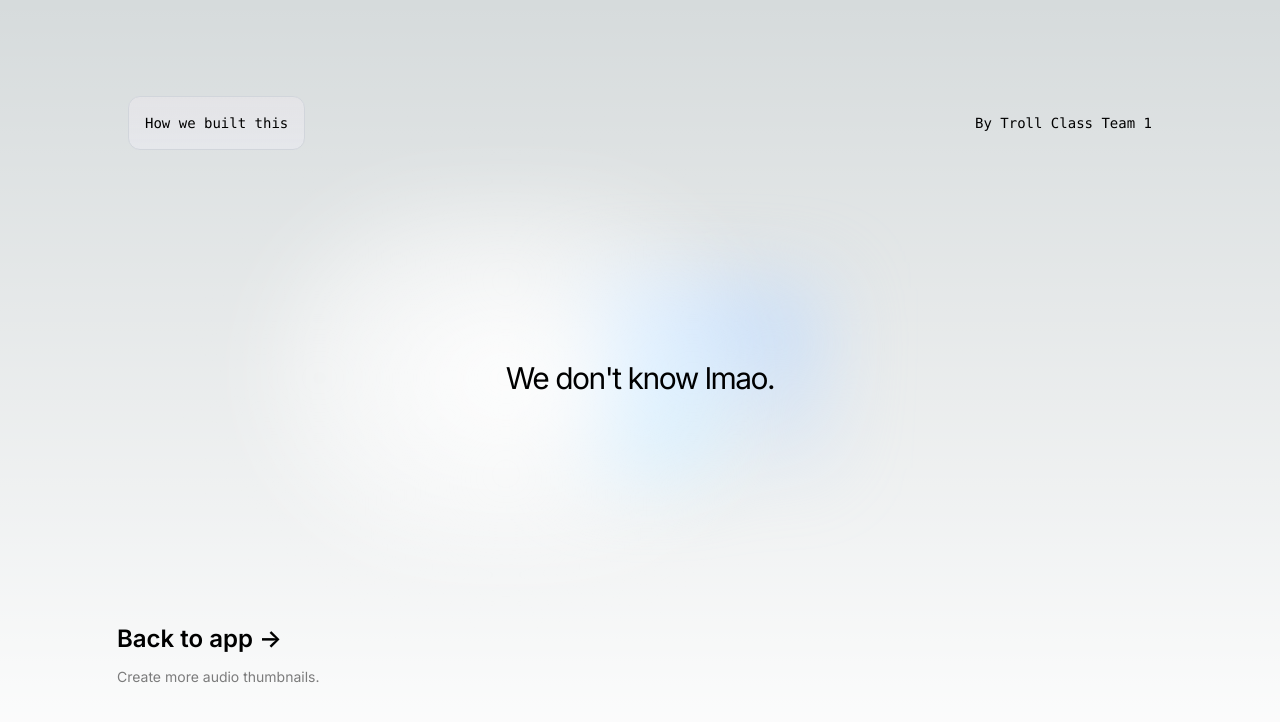
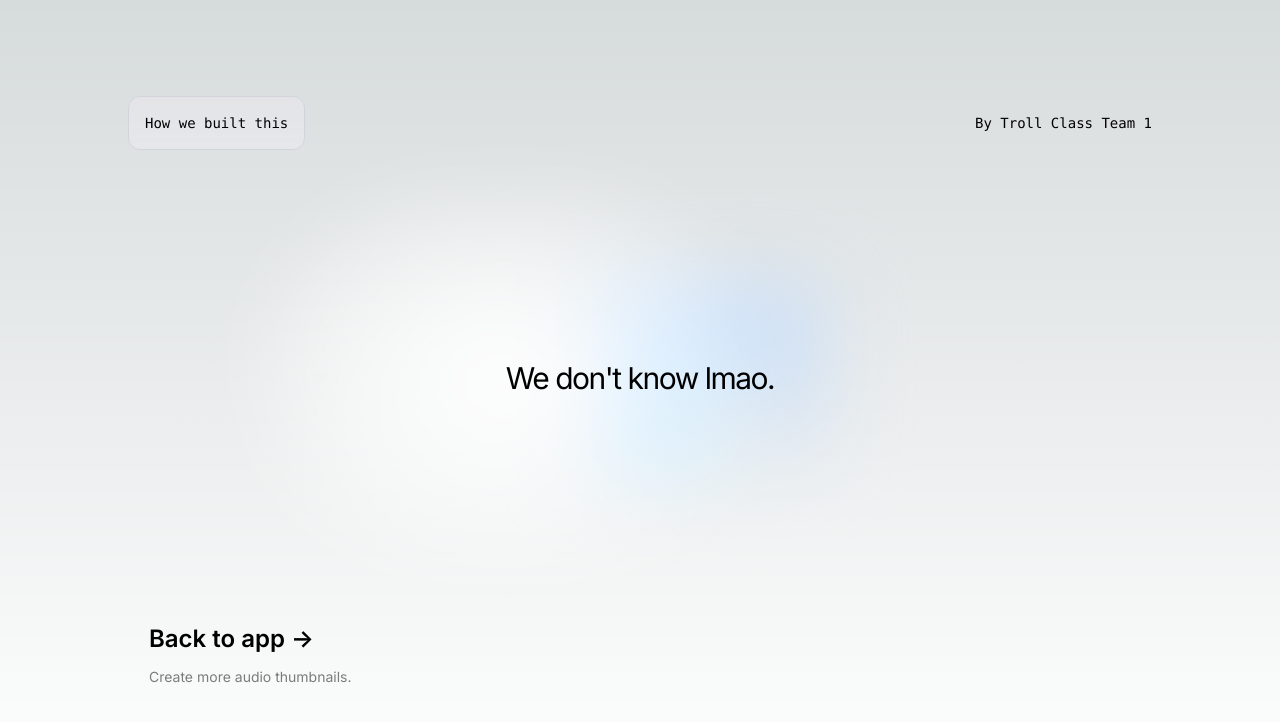
Before and after one commit to Dev317/Stable-Diffusion, a Next.js app in the folder webapp/: page /about in a window 1280 px wide. Shown: the top 722 px of the page. Built offline with nearby package versions, Linux system fonts and the light colour scheme.

Commit message:
fix: mobile layout

```diff
--- a/webapp/src/app/about/page.tsx
+++ b/webapp/src/app/about/page.tsx
@@ -25,10 +25,10 @@ export default function About() {
 					We don&apos;t know lmao.
 				</p>
 			</div>
-			<footer className="w-full mb-32 grid text-center lg:mb-0 lg:grid-cols-3 lg:text-left">
+			<footer className="w-full max-w-5xl mb-32 grid text-center lg:mb-0 lg:grid-cols-3 lg:text-left">
 				<a
 					href="/"
-					className="group rounded-lg border border-transparent px-5 py-4 transition-colors hover:border-gray-300 hover:bg-gray-100 hover:dark:border-neutral-700 hover:dark:bg-neutral-800/30"
+					className="group rounded-lg border border-transparent px-5 py-4 transition-colors hover:border-gray-300 hover:bg-gray-100 hover:dark:border-neutral-700 hover:dark:bg-neutral-800/30 flex flex-col items-center lg:items-start"
 				>
 					<h2 className={`${inter.className} mb-3 text-2xl font-semibold`}>
 						Back to app{" "}
--- a/webapp/src/app/page.tsx
+++ b/webapp/src/app/page.tsx
@@ -56,10 +56,10 @@ export default function Home({searchParams}: PageParams) {
 				)}
 			</div>
 
-			<footer className="w-full mb-32 grid text-center lg:mb-0 lg:grid-cols-3 lg:text-left">
+			<footer className="w-full max-w-5xl mb-32 grid text-center lg:mb-0 lg:grid-cols-3 lg:text-left">
 				<a
 					href="/about"
-					className="group rounded-lg border border-transparent px-5 py-4 transition-colors hover:border-gray-300 hover:bg-gray-100 hover:dark:border-neutral-700 hover:dark:bg-neutral-800/30"
+					className="group rounded-lg border border-transparent px-5 py-4 transition-colors hover:border-gray-300 hover:bg-gray-100 hover:dark:border-neutral-700 hover:dark:bg-neutral-800/30 flex flex-col items-center lg:items-start"
 				>
 					<h2 className={`${inter.className} mb-3 text-2xl font-semibold`}>
 						Architecture{" "}
```
